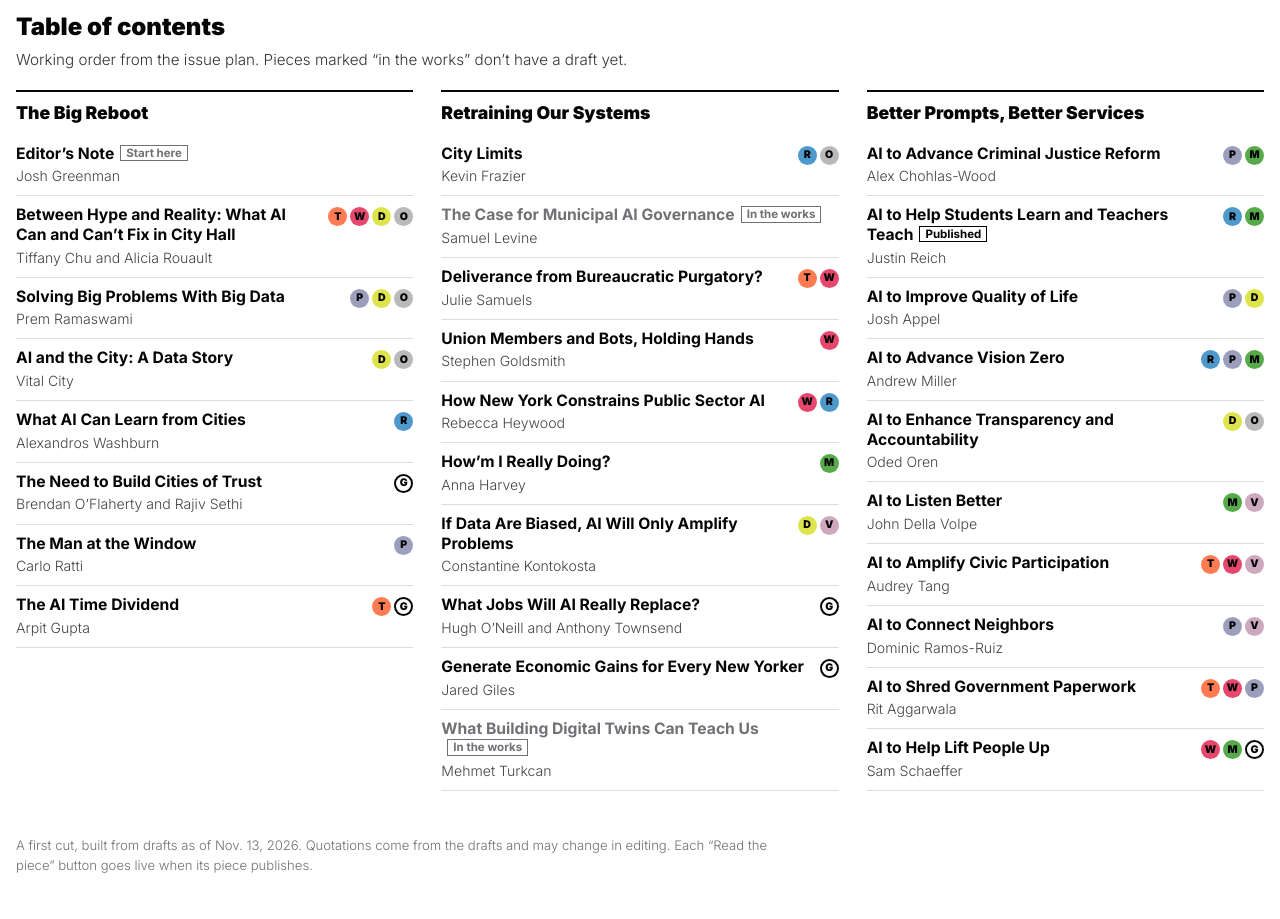
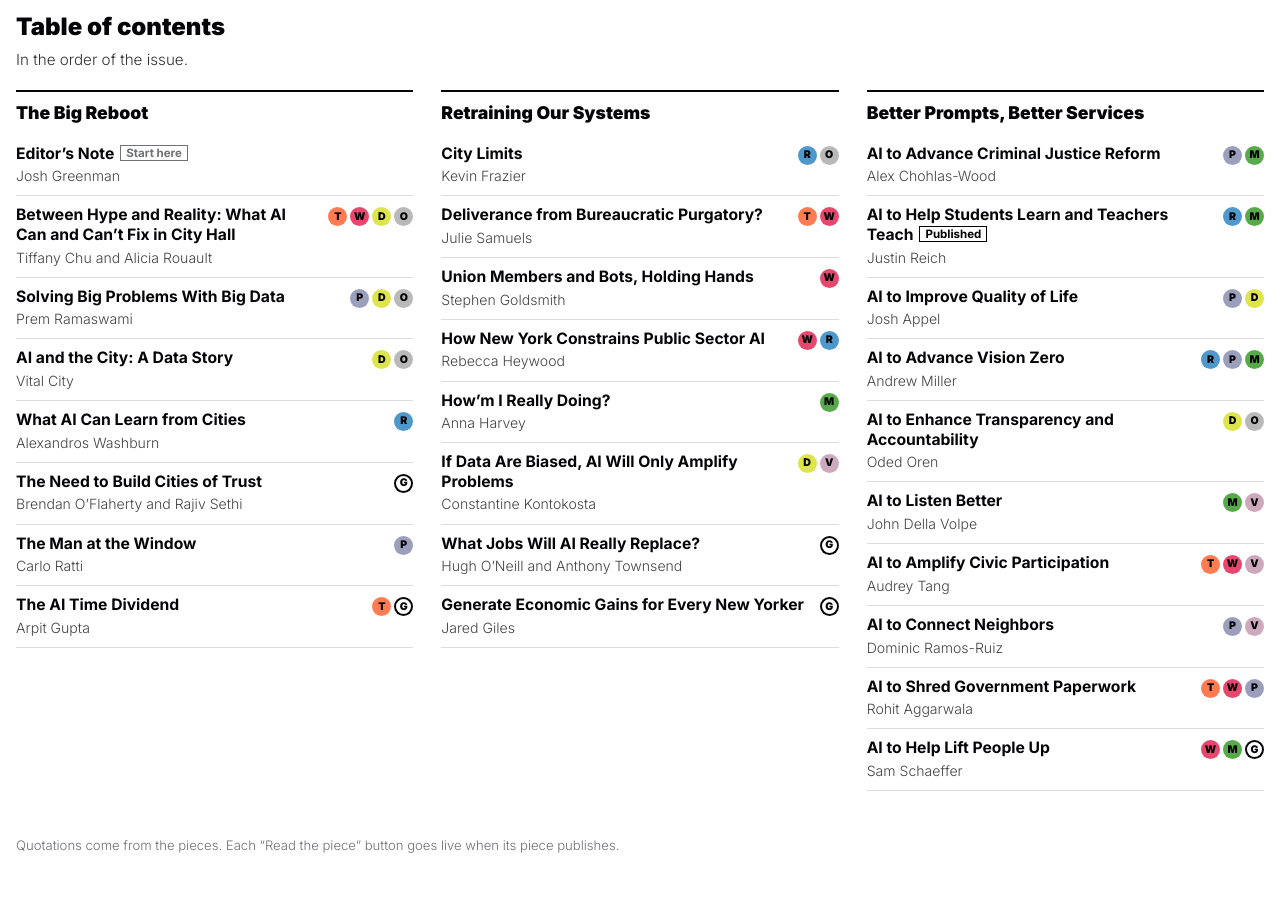
Before and after one commit to Vital-City-NYC/ai-and-the-city-map, a plain HTML site: page index.html in a window 1280 px wide. Shown: the part 1140-2059 px from the top of the page. Drawn offline with Linux system fonts and the light colour scheme; a web font is replaced by a local one.

Commit message:
Map: final pass against the Nov. 17 table of contents
Levine and Turkcan dropped, labels tightened to the drafts, Rohit Aggarwala, vitalcitynyc.org URLs added with Read buttons off until each piece publishes.

Co-Authored-By: Claude Opus 5.5 <noreply@anthropic.com>

```diff
--- a/index.html
+++ b/index.html
@@ -215,9 +215,9 @@ if (new URLSearchParams(location.search).get('embed') === '1') {
 const ISSUE = {
   title: "AI and the City",
   dek: "What happens when 21st-century code meets cracking concrete and big bureaucracy.",
-  howto: "Each colored line is an argument that runs through the issue, and each stop is a piece. <b>Pick a line</b> to ride it and see where every author lands, or <b>pick a stop</b> for the piece’s key quote and its transfers. {live} of {pieces} pieces are on the map so far; the rest are stations under construction. New to the issue? <a href=\"#piece-editors\">Start with the editors’ note</a>.",
-  tocNote: "Working order from the issue plan. Pieces marked “in the works” don’t have a draft yet.",
-  footnote: "A first cut, built from drafts as of Nov. 13, 2026. Quotations come from the drafts and may change in editing. Each “Read the piece” button goes live when its piece publishes.",
+  howto: "Each colored line is an argument that runs through the issue, and each stop is a piece. <b>Pick a line</b> to ride it and see where every author lands, or <b>pick a stop</b> for the piece’s key quote and its transfers. New to the issue? <a href=\"#piece-editors\">Start with the editor’s note</a>.",
+  tocNote: "In the order of the issue.",
+  footnote: "Quotations come from the pieces. Each “Read the piece” button goes live when its piece publishes.",
 
   sections: [
     { id: "reboot",  name: "The Big Reboot",                  area: [0, 0, 8, 16],        labelAt: [3.6, 15.65] },
@@ -234,7 +234,7 @@ const ISSUE = {
         { p: "chu", take: "Start from what residents are trying to do" },
         { p: "samuels", take: "Cut the time tax residents pay" },
         { p: "tang", take: "Every request gets a case number" },
-        { p: "aggarwala", take: "The time tax inside government" }
+        { p: "aggarwala", take: "Less paperwork, more time for city workers" }
       ] },
 
     { id: "w", letter: "W", name: "Workforce", color: "#e7466d",
@@ -247,7 +247,7 @@ const ISSUE = {
         { p: "heywood", take: "State law protects the tasks workers do now" },
         { p: "tang", take: "Bring District Council 37 into AI decisions" },
         { p: "aggarwala", take: "Judgment calls stay with civil servants" },
-        { p: "schaeffer", take: "AI should supplement caseworkers" }
+        { p: "schaeffer", take: "AI should supplement job coaches" }
       ] },
 
     { id: "r", letter: "R", name: "Rules", color: "#4e98cb",
@@ -267,11 +267,11 @@ const ISSUE = {
       stops: [
         { p: "ratti", take: "Legal limits on data about people" },
         { p: "ramaswami", take: "Strip faces and plates at the sensor" },
-        { p: "chohlaswood", take: "Disclose the surveillance tools first" },
+        { p: "chohlaswood", take: "Stop fighting disclosure of surveillance contracts" },
         { p: "miller", take: "Count on the device, discard the video" },
         { p: "ramosruiz", take: "Residents control where their words go" },
         { p: "appel", take: "No new surveillance needed" },
-        { p: "aggarwala", take: "Vendors can’t train on city data" }
+        { p: "aggarwala", take: "Keep city data from training outside AI" }
       ] },
 
     { id: "d", letter: "D", name: "Data", color: "#dde44c",
@@ -305,15 +305,15 @@ const ISSUE = {
         { p: "frazier", take: "Publish the tool, the task and the results" },
         { p: "chu", take: "Council votes in 20-word summaries" },
         { p: "ramaswami", take: "Post signs; publish sensor data" },
-        { p: "datastory", take: "86 disclosed algorithms at 19 agencies" },
+        { p: "datastory", take: "86 disclosed tools at 19 agencies" },
         { p: "oren", take: "Court rulings in plain language" }
       ] },
 
     { id: "v", letter: "V", name: "Voice", color: "#cea9be",
       question: "Can AI help the city listen, and help neighbors hear each other?",
       stops: [
-        { p: "kontokosta", take: "The neediest households often don’t call 311" },
-        { p: "tang", take: "Listen at scale, and answer every thread" },
+        { p: "kontokosta", take: "Not everyone complains to 311 equally" },
+        { p: "tang", take: "Listen at scale and keep each thread open" },
         { p: "ramosruiz", take: "Connect neighbors to each other" },
         { p: "dellavolpe", take: "3,282 AI interviews since May" }
       ] },
@@ -335,7 +335,7 @@ const ISSUE = {
     { id: "editors", section: "reboot", order: 1, offMap: true,
       title: "Editor’s Note", short: "Start here", authors: ["Josh Greenman"],
       quote: "What can these new technologies do for cities? What capabilities will they unlock? And, just as important, what risks will they pose?",
-      status: "draft", url: "",
+      status: "draft", url: "https://www.vitalcitynyc.org/editors-note/",
       links: [
         { to: "frazier",   kind: "Debate it raises", why: "Frazier leaves AI regulation to Washington" },
         { to: "giles",     kind: "Debate it raises", why: "Cities must act; Washington won’t" },
@@ -355,7 +355,7 @@ const ISSUE = {
     { id: "ramaswami", section: "reboot", order: 3, at: [3, 8], label: "s",
       title: "Solving Big Problems With Big Data", short: "Big problems, big data", authors: ["Prem Ramaswami"],
       quote: "Human minds alone cannot trace those cascading multidimensional effects manually. But human minds in collaboration with AI can.",
-      status: "draft", url: "",
+      status: "draft", url: "https://www.vitalcitynyc.org/urban-innovation-big-data-ai/",
       links: [
         { to: "kontokosta", kind: "Argues with", why: "Public data skews toward complainers" },
         { to: "ratti",      kind: "Same ground", why: "Sensing without identifying anyone" },
@@ -368,14 +368,12 @@ const ISSUE = {
       links: [
         { to: "heywood", kind: "Same ground", why: "Both cite the LOADinG Act" },
         { to: "reich",   kind: "Same ground", why: "Both track the schools’ AI policy" },
-        { to: "giles",   kind: "Same ground", why: "Both count AI companies’ Manhattan office space" }
+        { to: "giles",   kind: "Same ground", why: "Giles lists AI companies’ New York offices" }
       ] },
-    { id: "slevine", section: "retrain", order: 2, at: [19, 1.5], label: "n", status: "pending",
-      title: "The Case for Municipal AI Governance", short: "Governing AI locally", authors: ["Samuel Levine"] },
     { id: "frazier", section: "retrain", order: 1, at: [8.75, 1.5], label: "n",
       title: "City Limits", short: "City limits", authors: ["Kevin Frazier"],
       quote: "So mayors and city councilors, even those in large cities, should not set their sights on regulating the frontier of AI.",
-      status: "draft", url: "",
+      status: "draft", url: "https://www.vitalcitynyc.org/ai-regulation-federal/",
       links: [
         { to: "washburn", kind: "Argues with", why: "Washburn reaches for zoning, a city tool" },
         { to: "samuels",  kind: "Agrees with", why: "Point the city at its own services" },
@@ -384,22 +382,22 @@ const ISSUE = {
     { id: "washburn", section: "reboot", order: 5, at: [1.5, 1.5], label: "n",
       title: "What AI Can Learn from Cities", short: "Zoning for AI", authors: ["Alexandros Washburn"],
       quote: "A city is literally an alignment machine, a machine for turning strangers into citizens.",
-      status: "draft", url: "",
+      status: "draft", url: "https://www.vitalcitynyc.org/ai-regulation-zoning-lessons/",
       links: [
         { to: "frazier", kind: "Argues with", why: "Who should govern AI" },
         { to: "ratti",   kind: "Same ground", why: "New York zoning history" }
       ] },
-    { id: "samuels", section: "retrain", order: 3, at: [8.75, 4.5], label: "n",
+    { id: "samuels", section: "retrain", order: 2, at: [8.75, 4.5], label: "n",
       title: "Deliverance from Bureaucratic Purgatory?", short: "The time tax", authors: ["Julie Samuels"],
       quote: "AI can improve service, but when used carelessly, it can exacerbate the very pain points we are trying to eliminate.",
-      status: "draft", url: "",
+      status: "draft", url: "https://www.vitalcitynyc.org/deliverance-from-bureaucratic-purgatory/",
       links: [
-        { to: "aggarwala", kind: "Same ground", why: "Aggarwala finds the time tax inside government" },
+        { to: "aggarwala", kind: "Same ground", why: "Aggarwala would cut the paperwork inside government" },
         { to: "heywood",   kind: "Runs into",   why: "State law could block these fixes" },
         { to: "schaeffer", kind: "Agrees with", why: "Free nonprofit staff for human work" },
         { to: "gupta",       kind: "Same ground", why: "Gupta wants AI’s gains paid back as time" }
       ] },
-    { id: "giles", section: "retrain", order: 9, at: [24.5, 4.5], label: "e",
+    { id: "giles", section: "retrain", order: 8, at: [24.5, 4.5], label: "e",
       title: "Generate Economic Gains for Every New Yorker", short: "An AI Fund", authors: ["Jared Giles"],
       quote: "And because the answer is not coming from the federal government or any one corporation, it falls on cities to take care of their residents.",
       status: "draft", url: "",
@@ -411,7 +409,7 @@ const ISSUE = {
     { id: "sethi", section: "reboot", order: 6, at: [1.5, 14.5], label: "s",
       title: "The Need to Build Cities of Trust", short: "Cities of trust", authors: ["Brendan O’Flaherty", "Rajiv Sethi"],
       quote: "Like the Puritan dream of Boston as a shining city on a hill, the great cities of the age of AI should be shining islands of integrity in a sea of sleaze, deception and fraud.",
-      status: "draft", url: "",
+      status: "draft", url: "https://www.vitalcitynyc.org/the-need-to-build-cities-of-trust/",
       links: [
         { to: "chu",        kind: "Same ground", why: "Chu and Rouault on trusting city AI" },
         { to: "dellavolpe", kind: "Same ground", why: "Della Volpe ties trust to daily life" },
@@ -420,34 +418,34 @@ const ISSUE = {
       ] },
 
     /* ---------------- Retraining Our Systems ---------------- */
-    { id: "goldsmith", section: "retrain", order: 4, at: [11.5, 4.5], label: "n",
+    { id: "goldsmith", section: "retrain", order: 3, at: [11.5, 4.5], label: "n",
       title: "Union Members and Bots, Holding Hands", short: "A bargain with labor", authors: ["Stephen Goldsmith"],
       quote: "Blocking AI at the bargaining table will not permanently save jobs.",
-      status: "draft", url: "",
+      status: "draft", url: "https://www.vitalcitynyc.org/ai-city-union-labor-bargain/",
       links: [
         { to: "heywood", kind: "Same goal, other route", why: "Bargain with unions, or amend the state law" },
         { to: "chu",     kind: "Argues with", why: "Right-size or redirect the workforce" },
         { to: "gupta",   kind: "Same ground", why: "Sharing AI’s gains as pay or as time off" }
       ] },
-    { id: "heywood", section: "retrain", order: 5, at: [13.5, 4.5], label: "sw",
+    { id: "heywood", section: "retrain", order: 4, at: [13.5, 4.5], label: "sw",
       title: "How New York Constrains Public Sector AI", short: "The LOADinG Act", authors: ["Rebecca Heywood"],
       quote: "Only New York, it seems, is explicitly protecting the duties an employee is asked to perform, not the employee themselves.",
-      status: "draft", url: "",
+      status: "draft", url: "https://www.vitalcitynyc.org/public-sector-ai-constraints-nyc/",
       links: [
         { to: "goldsmith", kind: "Same goal, other route", why: "Amend the state law, or bargain with unions" },
         { to: "tang",      kind: "Same ground", why: "Unions at the table" },
         { to: "samuels",   kind: "Same ground", why: "The fixes the law could bar" }
       ] },
-    { id: "harvey", section: "retrain", order: 6, at: [15, 1.5], label: "n",
+    { id: "harvey", section: "retrain", order: 5, at: [15, 1.5], label: "n",
       title: "How’m I Really Doing?", short: "How’m I really doing?", authors: ["Anna Harvey"],
       quote: "Now, with the help of AI models (and a little help from the scientific community), mayors have a valuable new capacity to deliver improved government performance.",
-      status: "draft", url: "",
+      status: "draft", url: "https://www.vitalcitynyc.org/ai-city-government-measurement-improvement/",
       links: [
         { to: "kontokosta", kind: "Argues with", why: "Agency records reflect who shows up" },
         { to: "miller",     kind: "Same ground", why: "Both cite the city’s street sensors" },
         { to: "reich",      kind: "Agrees with", why: "Both want the city to run experiments" }
       ] },
-    { id: "kontokosta", section: "retrain", order: 7, at: [16.5, 3], label: "e",
+    { id: "kontokosta", section: "retrain", order: 6, at: [16.5, 3], label: "e",
       title: "If Data Are Biased, AI Will Only Amplify Problems", short: "Biased data", authors: ["Constantine Kontokosta"],
       quote: "Artificial intelligence can help deliver better services, but not without recognizing and accounting for data bias and embedding fairness into a data-driven decision-making process.",
       status: "draft", url: "",
@@ -456,17 +454,15 @@ const ISSUE = {
         { to: "harvey",     kind: "Argues with", why: "Harvey relies on the same agency records" },
         { to: "dellavolpe", kind: "Same ground", why: "Reaching the people 311 misses" }
       ] },
-    { id: "turkcan", section: "retrain", order: 10, at: [21.5, 4.5], label: "n", status: "pending",
-      title: "What Building Digital Twins Can Teach Us", short: "Digital twins", authors: ["Mehmet Turkcan"] },
 
     /* ---------------- Better Prompts, Better Services ---------------- */
     { id: "chohlaswood", section: "prompts", order: 1, at: [11.5, 10.5], label: "n",
       title: "AI to Advance Criminal Justice Reform", short: "Unstick justice reform", authors: ["Alex Chohlas-Wood"],
       quote: "Today, AI is evolving so fast that we don’t have decades to spare.",
-      status: "draft", url: "",
+      status: "draft", url: "https://www.vitalcitynyc.org/criminal-justice-reform-ai-advancement/",
       links: [
         { to: "oren",      kind: "Same ground", why: "Oren applies AI to court rulings" },
-        { to: "datastory", kind: "Same ground", why: "The disclosure law omits license plate readers" },
+        { to: "datastory", kind: "Same ground", why: "The data story tallies disclosed city tools" },
         { to: "harvey",    kind: "Agrees with", why: "Measure what programs do" },
         { to: "samuels",   kind: "Same ground", why: "Delays also keep people waiting on Rikers" }
       ] },
@@ -475,13 +471,13 @@ const ISSUE = {
       quote: "New York City’s new policy on AI in schools is based on politics, not science.",
       status: "published", url: "https://www.vitalcitynyc.org/nyc-public-school-classroom-ai-policy/",
       links: [
-        { to: "harvey",  kind: "Agrees with", why: "Test, measure and publish" },
+        { to: "harvey",  kind: "Agrees with", why: "Test programs and measure what works" },
         { to: "frazier", kind: "Same ground", why: "Residents should be able to see and contest it" }
       ] },
     { id: "appel", section: "prompts", order: 3, at: [20.5, 10.5], label: "ne",
       title: "AI to Improve Quality of Life", short: "Quality of life", authors: ["Josh Appel"],
       quote: "City government does not need to collect an entirely new universe of information.",
-      status: "draft", url: "",
+      status: "draft", url: "https://www.vitalcitynyc.org/ai-to-improve-quality-of-life/",
       links: [
         { to: "kontokosta", kind: "Argues with", why: "Complaint data sends service to the well served" },
         { to: "harvey",     kind: "Same ground", why: "Mine the city’s own records" },
@@ -490,7 +486,7 @@ const ISSUE = {
     { id: "miller", section: "prompts", order: 4, at: [13.5, 10.5], label: "se",
       title: "AI to Advance Vision Zero", short: "Vision Zero", authors: ["Andrew Miller"],
       quote: "To make that judgment, the City needs to actually be able to measure the behavior of those who use the streets.",
-      status: "draft", url: "",
+      status: "draft", url: "https://www.vitalcitynyc.org/ai-street-safety-advancement-vision-zero/",
       links: [
         { to: "ratti",  kind: "Same ground", why: "Counting cameras that identify no one" },
         { to: "harvey", kind: "Same ground", why: "Harvey cites the same street sensors" }
@@ -498,7 +494,7 @@ const ISSUE = {
     { id: "oren", section: "prompts", order: 5, at: [9.5, 12], label: "n",
       title: "AI to Enhance Transparency and Accountability", short: "Courts in plain language", authors: ["Oded Oren"],
       quote: "Our work demonstrates how large language models can change the economics of producing public knowledge from public records.",
-      status: "draft", url: "",
+      status: "draft", url: "https://www.vitalcitynyc.org/ai-to-enhance-transparency-and-accountability/",
       links: [
         { to: "chu",     kind: "Same ground", why: "Boston summarized council votes in plain language" },
         { to: "frazier", kind: "Same ground", why: "Frazier wants residents able to contest city AI" },
@@ -516,25 +512,25 @@ const ISSUE = {
     { id: "tang", section: "prompts", order: 7, at: [16.5, 7.5], label: "ne",
       title: "AI to Amplify Civic Participation", short: "Case numbers for all", authors: ["Audrey Tang"],
       quote: "None of this replaces city workers; it puts residents in front of them.",
-      status: "draft", url: "",
+      status: "draft", url: "https://www.vitalcitynyc.org/ai-to-amplify-civic-participation/",
       links: [
         { to: "dellavolpe", kind: "Agrees with", why: "Listening that changes what the city does" },
         { to: "goldsmith",  kind: "Argues with", why: "Unions’ role in choosing the city’s AI" },
-        { to: "samuels",    kind: "Same ground", why: "Samuels counts hours lost to dead-end websites" }
+        { to: "samuels",    kind: "Same ground", why: "Samuels counts the time residents lose waiting" }
       ] },
     { id: "ramosruiz", section: "prompts", order: 8, at: [16.5, 10.5], label: "ne",
       title: "AI to Connect Neighbors", short: "Better neighbors", authors: ["Dominic Ramos-Ruiz"],
       quote: "AI cannot manufacture human connection, but it can give us more reasons to recognize each other.",
-      status: "draft", url: "",
+      status: "draft", url: "https://www.vitalcitynyc.org/ai-to-connect-neighbors/",
       links: [
         { to: "tang",       kind: "Same ground", why: "Taiwan-style deliberation tools" },
         { to: "dellavolpe", kind: "Same ground", why: "What residents say when someone listens" },
         { to: "sethi",     kind: "Same ground", why: "AI makes face-to-face dealings worth more" }
       ] },
     { id: "aggarwala", section: "prompts", order: 9, at: [20.5, 7.5], label: "sw",
-      title: "AI to Shred Government Paperwork", short: "Shred the paperwork", authors: ["Rit Aggarwala"],
+      title: "AI to Shred Government Paperwork", short: "Shred the paperwork", authors: ["Rohit Aggarwala"],
       quote: "The goal is not to replace human government with government by AI, but to use AI to check forms before they are submitted.",
-      status: "draft", url: "",
+      status: "draft", url: "https://www.vitalcitynyc.org/ai-to-shred-government-paperwork/",
       links: [
         { to: "samuels",   kind: "Same ground", why: "Samuels targets the time tax residents pay" },
         { to: "goldsmith", kind: "Same ground", why: "Leave the judgment calls to workers" },
@@ -543,14 +539,14 @@ const ISSUE = {
     { id: "schaeffer", section: "prompts", order: 10, at: [24.5, 10.5], label: "e",
       title: "AI to Help Lift People Up", short: "Back on track", authors: ["Sam Schaeffer"],
       quote: "AI should never seek to replace human support, which is needed to help people grappling with complex life challenges, but instead supplement it.",
-      status: "draft", url: "",
+      status: "draft", url: "https://www.vitalcitynyc.org/ai-reentry-social-services/",
       links: [
         { to: "samuels",    kind: "Agrees with", why: "Nonprofits buried in paperwork" },
         { to: "tang",       kind: "Agrees with", why: "Tang also wants AI to support workers" },
         { to: "kontokosta", kind: "Same ground", why: "Tools trained on biased systems" }
       ] },
 
-    { id: "townsend", section: "retrain", order: 8, at: [24.5, 3], label: "e",
+    { id: "townsend", section: "retrain", order: 7, at: [24.5, 3], label: "e",
       title: "What Jobs Will AI Really Replace?", short: "Jobs at risk", authors: ["Hugh O’Neill", "Anthony Townsend"],
       quote: "We’re waiting for AI’s impacts on work and labor to come into focus. But by then, it could very well be too late.",
       status: "draft", url: "",
@@ -563,7 +559,7 @@ const ISSUE = {
     { id: "ratti", section: "reboot", order: 7, at: [1.5, 8], label: "n",
       title: "The Man at the Window", short: "Cameras on places", authors: ["Carlo Ratti"],
       quote: "Whyte’s cameras never learned a face or a name; he metaphorically stayed at the window.",
-      status: "draft", url: "",
+      status: "draft", url: "https://www.vitalcitynyc.org/urban-surveillance-computer-vision/",
       links: [
         { to: "miller",    kind: "Same ground", why: "Miller’s sensors discard video and keep counts" },
         { to: "ramaswami", kind: "Agrees with", why: "Public-space data without identities" },
@@ -572,7 +568,7 @@ const ISSUE = {
     { id: "gupta", section: "reboot", order: 8, at: [1.5, 4.5], label: "n",
       title: "The AI Time Dividend", short: "The time dividend", authors: ["Arpit Gupta"],
       quote: "One way to achieve that is to ensure that we receive an AI dividend in the form of time.",
-      status: "draft", url: "",
+      status: "draft", url: "https://www.vitalcitynyc.org/ai-time-dividend/",
       links: [
         { to: "goldsmith",  kind: "Same ground", why: "Sharing AI’s gains as pay or as time off" },
         { to: "samuels",    kind: "Same ground", why: "Samuels counts the hours government takes" },
@@ -928,7 +924,7 @@ function renderPiece(p) {
   } else {
     if (p.quote) html += `<blockquote class="p-quote" style="--accent:${accent}">“${esc(p.quote)}”<cite>${esc(authorsText(p))}</cite></blockquote>`;
   }
-  html += p.url
+  html += (p.url && p.status === 'published')
     ? `<a class="cta" href="${esc(p.url)}" target="_blank" rel="noopener">Read the piece</a>`
     : `<span class="cta off" aria-disabled="true">${p.status === 'pending' ? 'Coming in this issue' : 'Link goes live when the piece publishes'}</span>`;
   if (p.rides.length) {
```
